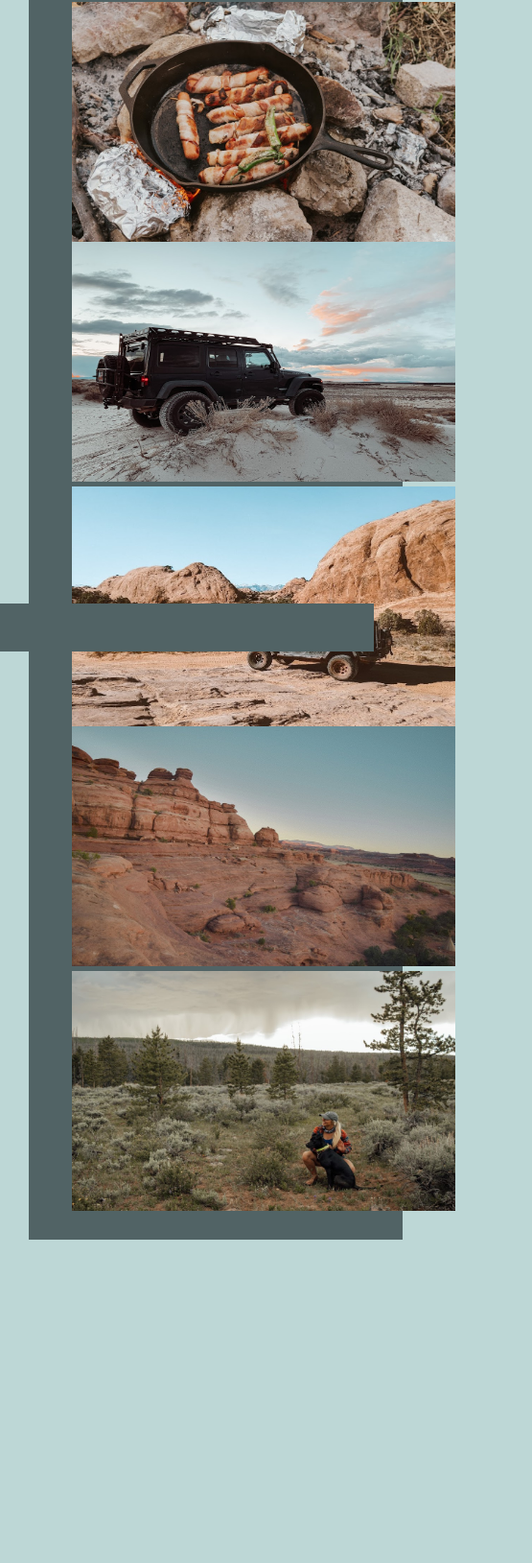
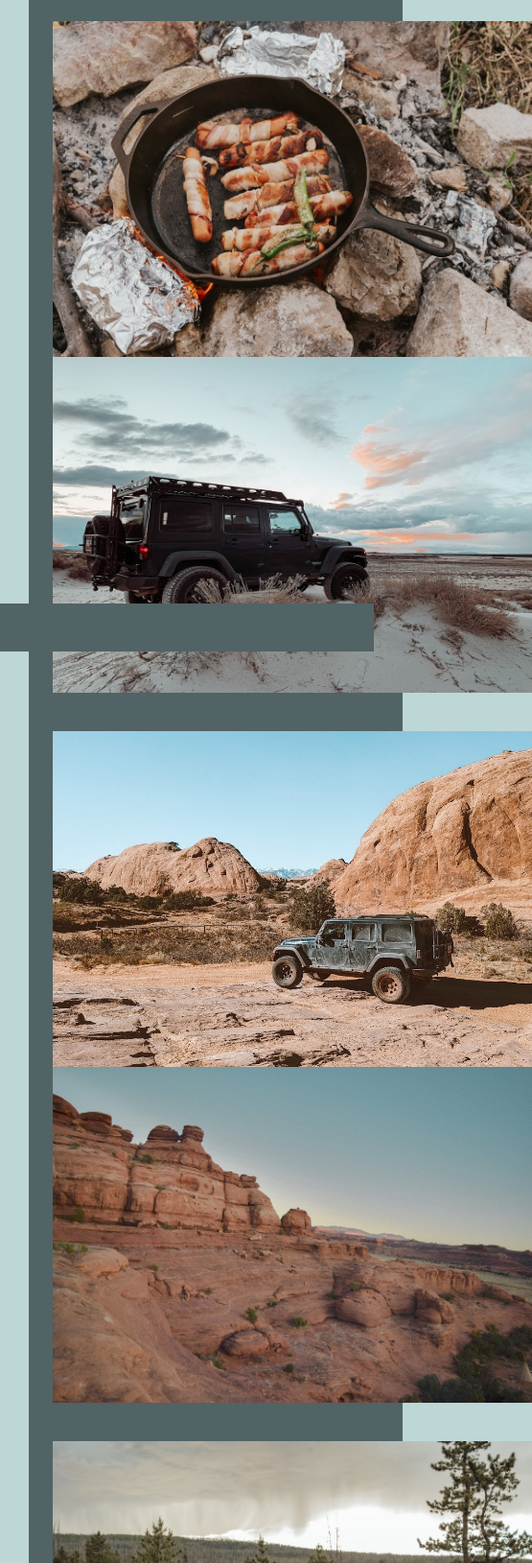
Before and after one commit to arianaw15/Responsive-Portfolio, a plain HTML site: page portfolio.html in a window 390 px wide. Shown: the part 165-1794 px from the top of the page at 96% size, 555 px wide, since content can reach past the window. Before the commit the page ends 1487 px from the top, so only its background shows below. Drawn offline with nearby package versions, Linux system fonts and the light colour scheme.

Commit message:
Updated format of Portfolio and Index HTML

```diff
--- a/portfolio.html
+++ b/portfolio.html
@@ -40,8 +40,8 @@
     </button>
     <div class="collapse navbar-collapse" id="navbarNavAltMarkup">
         <div class="navbar-nav">
+            <a class="nav-item nav-link" href="index.html">About Us</a>
             <a class="nav-item nav-link active" href="portfolio.html">Portfolio</a>
-            <a class="nav-item nav-link" href="index.html">About Us</a>
             <a class="nav-item nav-link" href="contact.html">Contact Us</a>
         </div>
     </div>
@@ -53,24 +53,24 @@
     </div>
     <div class="row">
         <div class="col-sm-6">
-            <img src="Dinner.jpg" alt="Hot dogs cooking over fire" width=400px height=250px />
+            <img src="Dinner.jpg" alt="Hot dogs cooking over fire" width=500px height=350px />
         </div>
         <div class="col-sm-6">
-            <img src="jeep.jpg" alt="Jeep with sunset behind" width=400px height=250px />
+            <img src="jeep.jpg" alt="Jeep with sunset behind" width=500px height=350px />
         </div>
 
     </div>
     <div class="row">
         <div class="col-sm-6">
-            <img src="jeep in moab.jpg" alt="Jeep overlooking Red rocks" width=400px height=250px />
+            <img src="jeep in moab.jpg" alt="Jeep overlooking Red rocks" width=500px height=350px />
         </div>
         <div class="col-sm-6">
-            <img src="moab-views.jpg" alt="Red rock sunset" width=400px height=250px />
+            <img src="moab-views.jpg" alt="Red rock sunset" width=500px height=350px />
         </div>
     </div>
     <div class="row">
         <div class="col-sm-12" text-align= "center">
-            <img src="Flynn.jpg" alt="Girl petting dog in field" width=400px height=250px />
+            <img src="Flynn.jpg" alt="Girl petting dog in field" width=500px height=350px />
         </div>
     </div>
 </div>
--- a/style.css
+++ b/style.css
@@ -9,8 +9,13 @@ body {
 }
 .row{
     text-align: center;
-    margin: 5px;
     border-color: #BDD7D6;
+    padding-top: 20px;
+    padding-bottom: 20px;
+    float: center;
+}
+.float-left {
+    margin: 10px;
 }
 .footer {
     background-color: #516365;
```
Also changed, not shown: contact.html (+1 -1 lines), index.html (+20 -6 lines).
